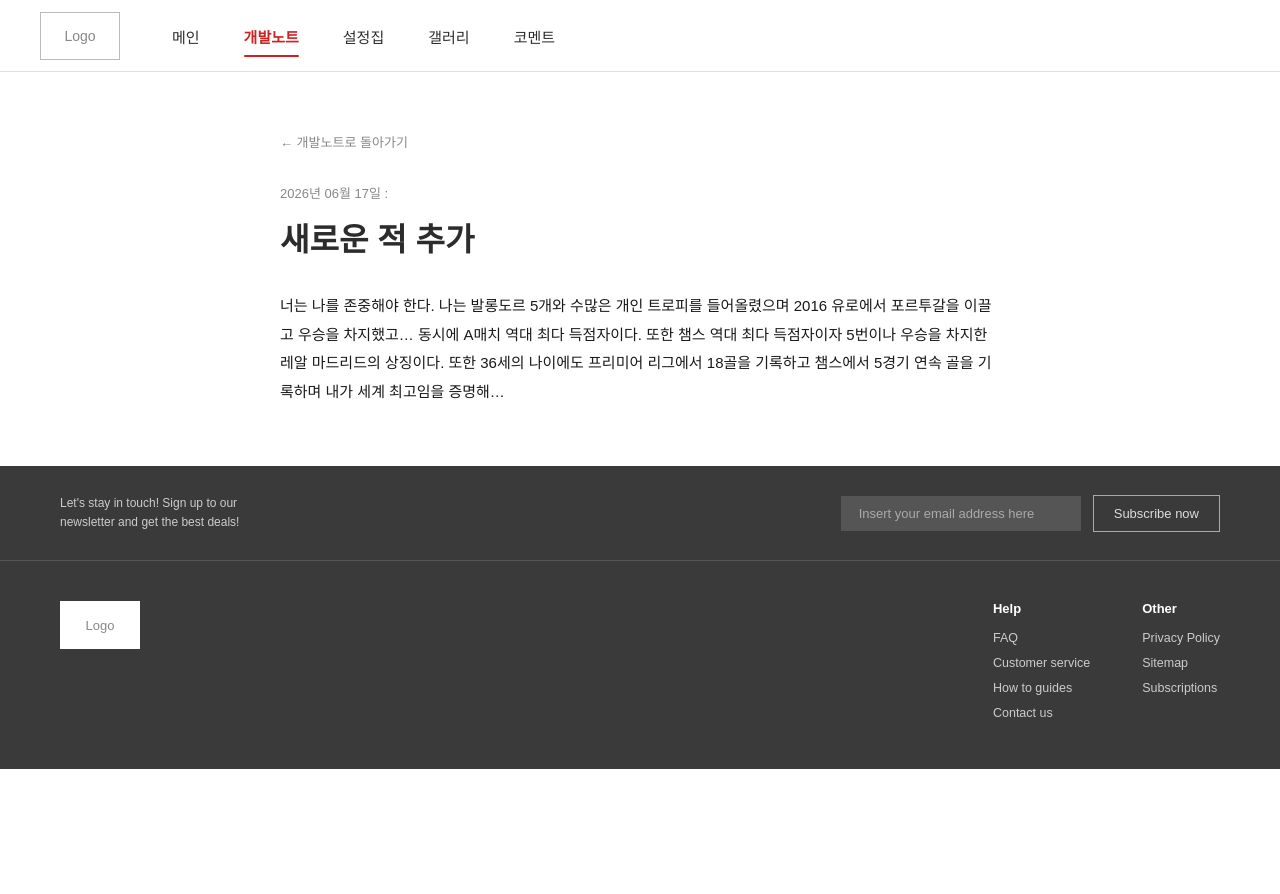
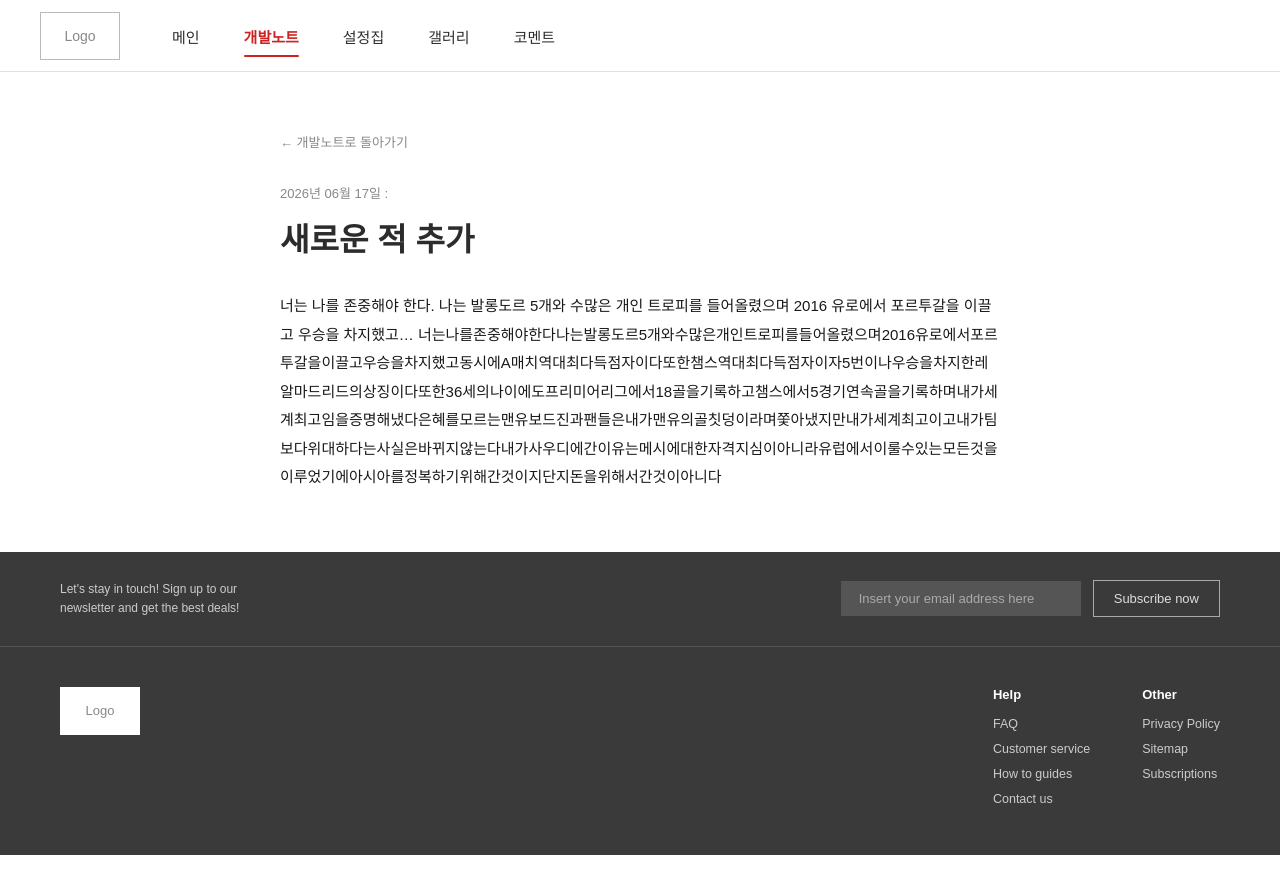
Before and after one commit to crymanmanman2-cell/bloodpunk_project, a Jekyll site: the page built from _posts/2026-06-17-테스트1.md, in a window 1280 px wide. Shown: the top 894 px of the page. Built offline with Jekyll 4.4.1, drawn with Linux system fonts in a browser that asks for light colours.

Commit message:
Update 2026-06-17-테스트1.md

```diff
--- a/_posts/2026-06-17-테스트1.md
+++ b/_posts/2026-06-17-테스트1.md
@@ -7,7 +7,4 @@ date: 2026-06-17
 너는 나를 존중해야 한다. 나는 발롱도르 5개와 수많은 개인 트로피를
 들어올렸으며 2016 유로에서 포르투갈을 이끌고 우승을 차지했고...
 <!--more-->
-동시에 A매치 역대 최다 득점자이다. 또한 챔스 역대 최다 득점자이자
-5번이나 우승을 차지한 레알 마드리드의 상징이다. 또한 36세의
-나이에도 프리미어 리그에서 18골을 기록하고 챔스에서 5경기 연속
-골을 기록하며 내가 세계 최고임을 증명해...
+너는나를존중해야한다나는발롱도르5개와수많은개인트로피를들어올렸으며2016유로에서포르투갈을이끌고우승을차지했고동시에A매치역대최다득점자이다또한챔스역대최다득점자이자5번이나우승을차지한레알마드리드의상징이다또한36세의나이에도프리미어리그에서18골을기록하고챔스에서5경기연속골을기록하며내가세계최고임을증명해냈다은혜를모르는맨유보드진과팬들은내가맨유의골칫덩이라며쫓아냈지만내가세계최고이고내가팀보다위대하다는사실은바뀌지않는다내가사우디에간이유는메시에대한자격지심이아니라유럽에서이룰수있는모든것을이루었기에아시아를정복하기위해간것이지단지돈을위해서간것이아니다
```
